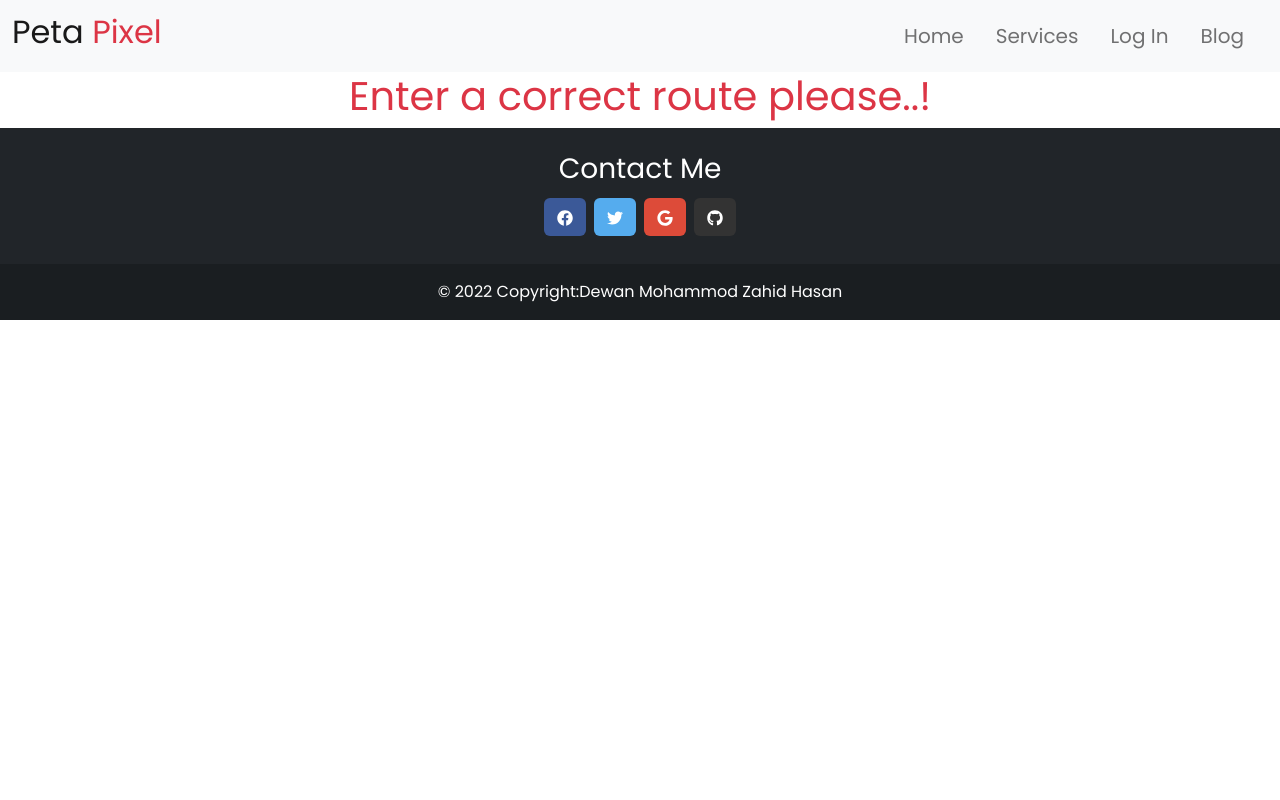
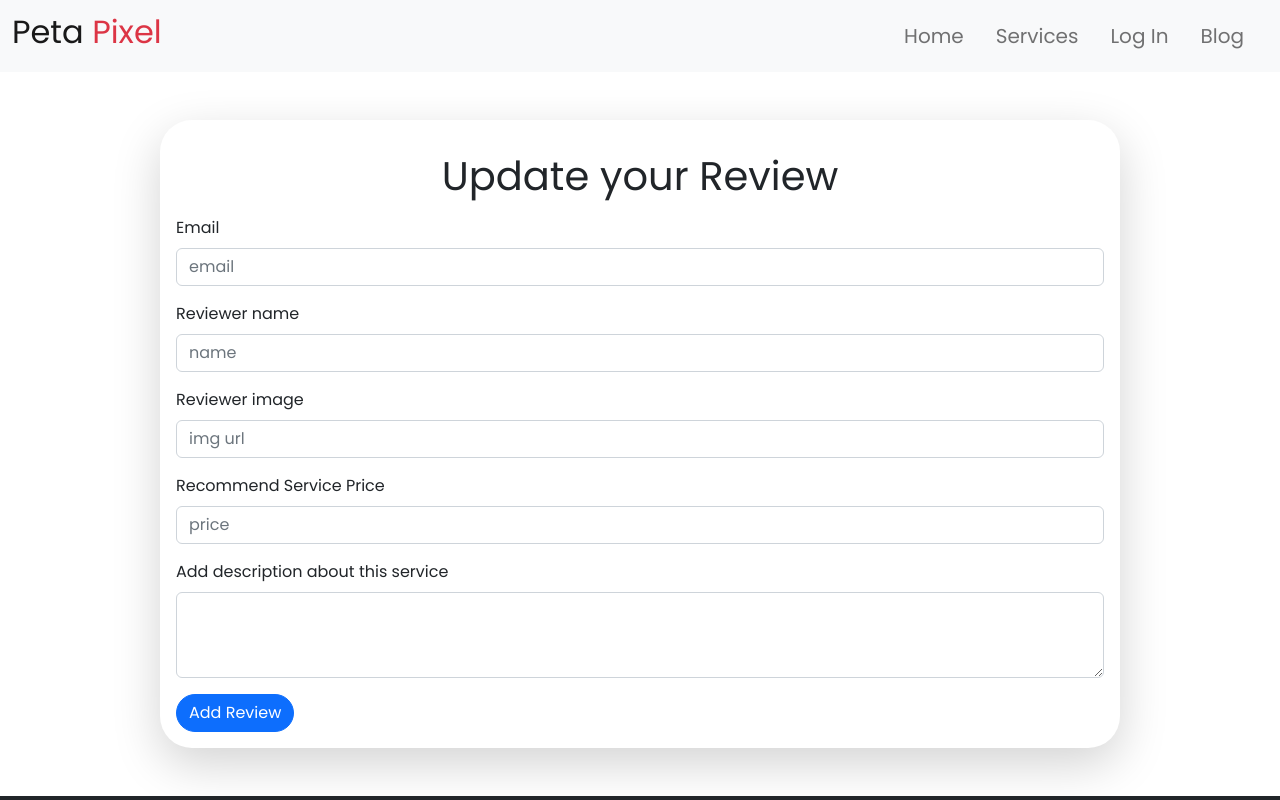
Before and after one commit to zahid4523114/Service-review-client-side, a React (Create React App) app: page /updateReview in a window 1280 px wide. Shown: the top 800 px of the page. Built offline with nearby package versions, Linux system fonts and the light colour scheme; no server answers.

Commit message:
retouch-home-page

```diff
--- a/src/components/home/Home.js
+++ b/src/components/home/Home.js
@@ -40,7 +40,7 @@ const Home = () => {
                 <img src={p.serviceThumb} class="card-img-top" alt="..." />
               </PhotoView>
               <div class="card-body">
-                <p className="card-title">{p.serviceTitle}</p>
+                <p className="card-title fw-bold">{p.serviceTitle}</p>
                 <p class="card-text">Price: ${p.servicePrice}</p>
                 <p class="card-text">Ratings: {p.serviceRatings}</p>
                 <p class="card-text"></p>
@@ -56,7 +56,7 @@ const Home = () => {
           </button>
         </Link>
       </div>
-      <section className="container-fluid about-me bg-primary text-center text-white p-5 my-5 shadow-lg">
+      <section className="container-fluid about-me bg-body shadow-lg rounded-2 text-center p-5 my-5 shadow-lg">
         <h2>ABOUT ME</h2>
         <p>
           “The long story short is that I'm just a guy lucky enough to pick up a
@@ -66,21 +66,29 @@ const Home = () => {
         </p>
         <button className="btn btn-primary rounded-5">See More</button>
       </section>
-      <section className="user-experience mb-5 p-5 ">
-        <div className="mx-auto w-75 d-lg-flex justify-content-between align-items-center flex-lg-row">
+      <section className="user-experience text-center shadow-lg rounded-2 my-5 p-5 ">
+        <h1 className="text-center">User Experience</h1>
+        <div className="mx-auto my-5 w-75 d-lg-flex justify-content-between align-items-center flex-lg-row">
           <div className="text-center">
-            <FaUser className="text-secondary fs-1"></FaUser>
-            <p>Users:3000</p>
+            <FaUser className="text-secondary fs-1 text-success"></FaUser>
+            <p className="fw-bold fs-5">Users: 3000</p>
           </div>
           <div className="text-center">
             <FaHeart className="text-danger fs-1"></FaHeart>
-            <p>Loved:1000</p>
+            <p className="fw-bold fs-5">Loved: 1000</p>
           </div>
           <div className="text-center">
-            <FaImage className="text-dark fs-1"></FaImage>
-            <p>Photos:5000</p>
+            <FaImage className=" fs-1 text-warning"></FaImage>
+            <p className="fw-bold fs-5">Photos: 5000</p>
           </div>
         </div>
+        <p>
+          Responding to positive reviews increases their value. When you respond
+          to a positive review, the customer who left the review feels
+          appreciated, which increases the chance for repeat business. Review
+          responses also show that you value customer feedback and care to
+          improve your customer experience.
+        </p>
       </section>
     </>
   );
--- a/src/components/myReview/MyReview.js
+++ b/src/components/myReview/MyReview.js
@@ -1,13 +1,14 @@
 import React, { useContext, useEffect, useState } from "react";
 import { AuthContext } from "../contexts/AuthProvider";
 import "./MyReview.css";
-import swal from "sweetalert";
+// import swal from "sweetalert";
 import UseTitle from "../useTitle/UseTitle";
+import { Link } from "react-router-dom";
 
 const MyReview = () => {
-  const alertForData = () => {
-    swal("hello there", "Review deleted successfully", "success");
-  };
+  //   const alertForData = () => {
+  //     swal("hello there", "Review deleted successfully", "success");
+  //   };
   UseTitle("My Review");
   const { user } = useContext(AuthContext);
   const [reviews, setReviews] = useState([]);
@@ -33,6 +34,21 @@ const MyReview = () => {
         console.log(data);
       });
   };
+
+  //update review
+  //   const handleReviewUpdate = (id) => {
+  //     fetch(`http://localhost:5000/reviews/${id}`, {
+  //       method: "PUT",
+  //       headers: {
+  //         "Content-Type": "application/json",
+  //       },
+  //       body: JSON.stringify(reviews),
+  //     })
+  //       .then((res) => res.json())
+  //       .then((data) => {
+  //         console.log(data);
+  //       });
+  //   };
   return (
     <div>
       {reviews.length > 0 ? (
@@ -45,12 +61,11 @@ const MyReview = () => {
                 <h4>{review.email}</h4>
                 <p class="card-text">{review.description}</p>
                 <div>
-                  <button
-                    onClick={alertForData}
-                    className="btn rounded-circle px-3 py-2 btn-success"
-                  >
-                    +
-                  </button>
+                  <Link to="/updateReview">
+                    <button className="btn rounded-circle px-3 py-2 btn-success">
+                      +
+                    </button>
+                  </Link>
                   <button
                     onClick={() => handleReviewDelete(review._id)}
                     className="btn rounded-circle ms-2 px-3 py-2 btn-danger"
--- a/src/components/privateRoute/PrivateRoute.js
+++ b/src/components/privateRoute/PrivateRoute.js
@@ -14,7 +14,7 @@ const PrivateRoute = ({ children }) => {
       </div>
     </>;
   }
-  if (user && user?.uid) {
+  if (user) {
     return children;
   } else {
     return <Navigate to="/logIn" state={{ from: location }} replace />;
--- a/src/components/routes/Routes.js
+++ b/src/components/routes/Routes.js
@@ -9,6 +9,7 @@ import PrivateRoute from "../privateRoute/PrivateRoute";
 import Register from "../register/Register";
 import ServiceDetails from "../serviceDetrails/ServiceDetails";
 import Services from "../services/Services";
+import UpdateReview from "../updateReview/UpdateReview";
 
 export const router = createBrowserRouter([
   {
@@ -63,6 +64,10 @@ export const router = createBrowserRouter([
         element: <MyReview></MyReview>,
       },
       {
+        path: "/updateReview",
+        element: <UpdateReview></UpdateReview>,
+      },
+      {
         path: "/*",
         element: (
           <div className="mx-auto">
--- a/src/components/serviceDetrails/ServiceDetails.js
+++ b/src/components/serviceDetrails/ServiceDetails.js
@@ -11,7 +11,7 @@ const ServiceDetails = () => {
   UseTitle("Service Details");
   const { user } = useContext(AuthContext);
   const details = useLoaderData();
-  console.log(details);
+
   const {
     serviceThumb,
     serviceDes,
--- /dev/null
+++ b/src/components/updateReview/UpdateReview.js
@@ -0,0 +1,119 @@
+import React, { useContext } from "react";
+import { AuthContext } from "../contexts/AuthProvider";
+
+const UpdateReview = () => {
+  const { user } = useContext(AuthContext);
+
+  const reviewUpdate = (event) => {
+    event.preventDefault();
+    const form = event.target;
+    const email = form.email.value;
+    const name = form.name.value;
+    const image = form.image.value;
+    const price = form.price.value;
+    const description = form.description.value;
+    //reviewer data
+    const reviewerData = {
+      email: email,
+      name: name,
+      image: image,
+      price: price,
+      description: description,
+    };
+    //post to db
+    fetch(`http://localhost:5000/reviews`, {
+      method: "POST",
+      headers: {
+        "Content-Type": "application/json",
+      },
+      body: JSON.stringify(reviewerData),
+    })
+      .then((res) => res.json())
+      .then((data) => {
+        if (data.acknowledged) {
+          form.reset();
+        }
+      });
+  };
+  return (
+    <form
+      onSubmit={reviewUpdate}
+      className="w-75 mx-auto my-5 shadow-lg p-3 rounded-5"
+    >
+      <h1 className="my-3 text-center">Update your Review</h1>
+      <div className="mb-3 mt-3">
+        <label for="exampleInputEmail1" class="form-label">
+          Email
+        </label>
+        <input
+          defaultValue={user?.email}
+          required
+          type="email"
+          placeholder="email"
+          name="email"
+          class="form-control"
+          id="exampleInputEmail1"
+          aria-describedby="emailHelp"
+        />
+      </div>
+      <div className="mb-3 mt-3">
+        <label for="exampleInputEmail1" class="form-label">
+          Reviewer name
+        </label>
+        <input
+          required
+          type="text"
+          placeholder="name"
+          name="name"
+          class="form-control"
+          id="exampleInputEmail1"
+          aria-describedby="emailHelp"
+        />
+      </div>
+      <div className="mb-3 mt-3">
+        <label for="exampleInputEmail1" class="form-label">
+          Reviewer image
+        </label>
+        <input
+          required
+          type="text"
+          placeholder="img url"
+          name="image"
+          class="form-control"
+          id="exampleInputEmail1"
+          aria-describedby="emailHelp"
+        />
+      </div>
+      <div className="mb-3 mt-3">
+        <label for="exampleInputEmail1" class="form-label">
+          Recommend Service Price
+        </label>
+        <input
+          required
+          type="number"
+          placeholder="price"
+          name="price"
+          class="form-control"
+          id="exampleInputEmail1"
+          aria-describedby="emailHelp"
+        />
+      </div>
+      <div class="mb-3">
+        <label for="exampleFormControlTextarea1" class="form-label">
+          Add description about this service
+        </label>
+        <textarea
+          name="description"
+          class="form-control"
+          id="exampleFormControlTextarea1"
+          rows="3"
+        ></textarea>
+      </div>
+      <button type="submit" class="btn btn-primary rounded-5">
+        Add Review
+      </button>
+    </form>
+  );
+};
+
+export default UpdateReview;
```
Also changed, not shown: src/components/login/Login.js (+17 -1 lines), firebase.json (added), 1 other file (tests, documents, lock files or other folders).
